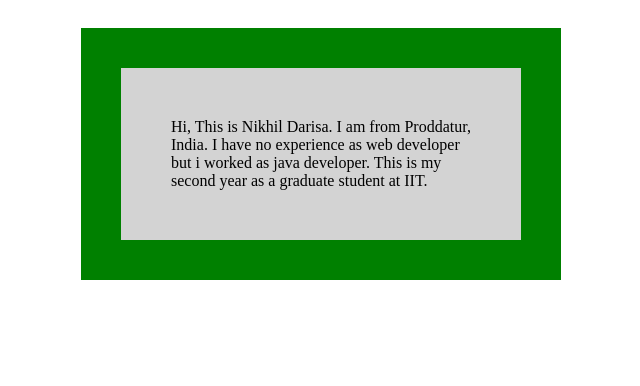
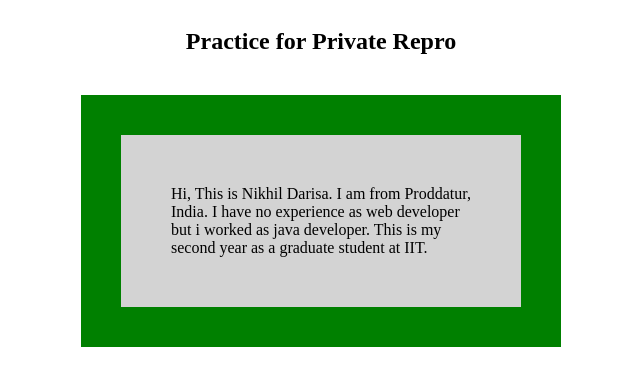
Before and after one commit to NikDarisa/ND-ITMD-541, a plain HTML site: page Lab01.html in a window 1280 px wide. Shown: the whole page, without its empty margins (319-959 px from the left). Drawn offline with Linux system fonts and the light colour scheme.

Commit message:
updated file

```diff
--- a/Lab01.html
+++ b/Lab01.html
@@ -21,6 +21,7 @@
 </head>
 
 <body>
+    <h2>Practice for Private Repro</h2>
     <div>Hi, This is Nikhil Darisa. I am from Proddatur, India. I have no experience as web developer but i worked as
         java developer.
         This is my second year as a graduate student at IIT. </div>
```
